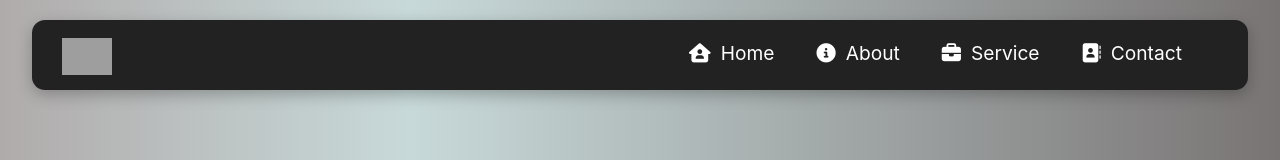
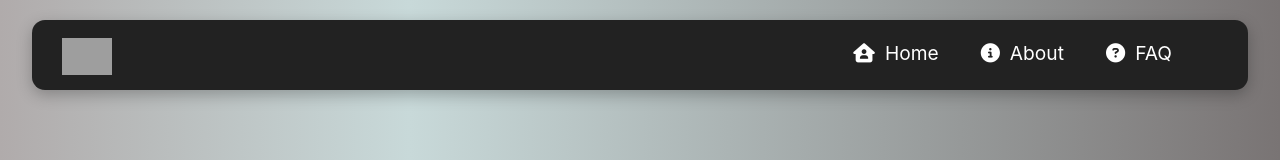
Before and after one commit to janwry26/tup-capstone, a React (Create React App) app in the folder client/: page / in a window 1280 px wide. Shown: the top 160 px of the page. Built offline with nearby package versions, Linux system fonts and the light colour scheme; grey boxes are pictures that could not be loaded.

Commit message:
remove some option on navbar and added some option

```diff
--- a/client/src/components/MenuData.js
+++ b/client/src/components/MenuData.js
@@ -11,16 +11,13 @@ export const MenuData = [
         cName:"nav-links",
         icon:"fa-solid  fa-circle-info"
     },
+
     {
-        title: 'Service',
+        title: 'FAQ',
         url:"#",
         cName:"nav-links",
-        icon:"fa-solid  fa-briefcase"
+        icon:"fa-solid  fa-question-circle"
     },
-    {
-        title: 'Contact',
-        url:"#",
-        cName:"nav-links",
-        icon:"fa-solid  fa-address-book"
-    },
+
+
 ]
```
